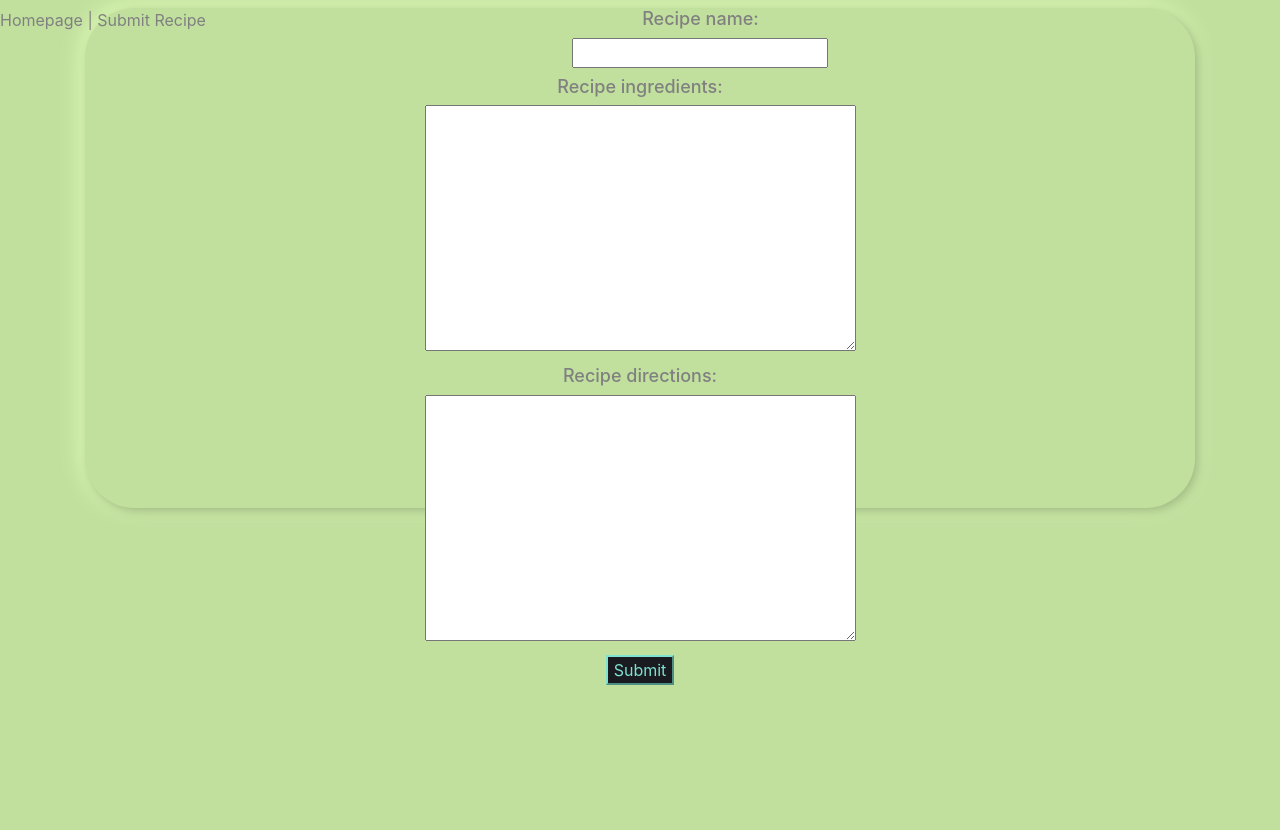
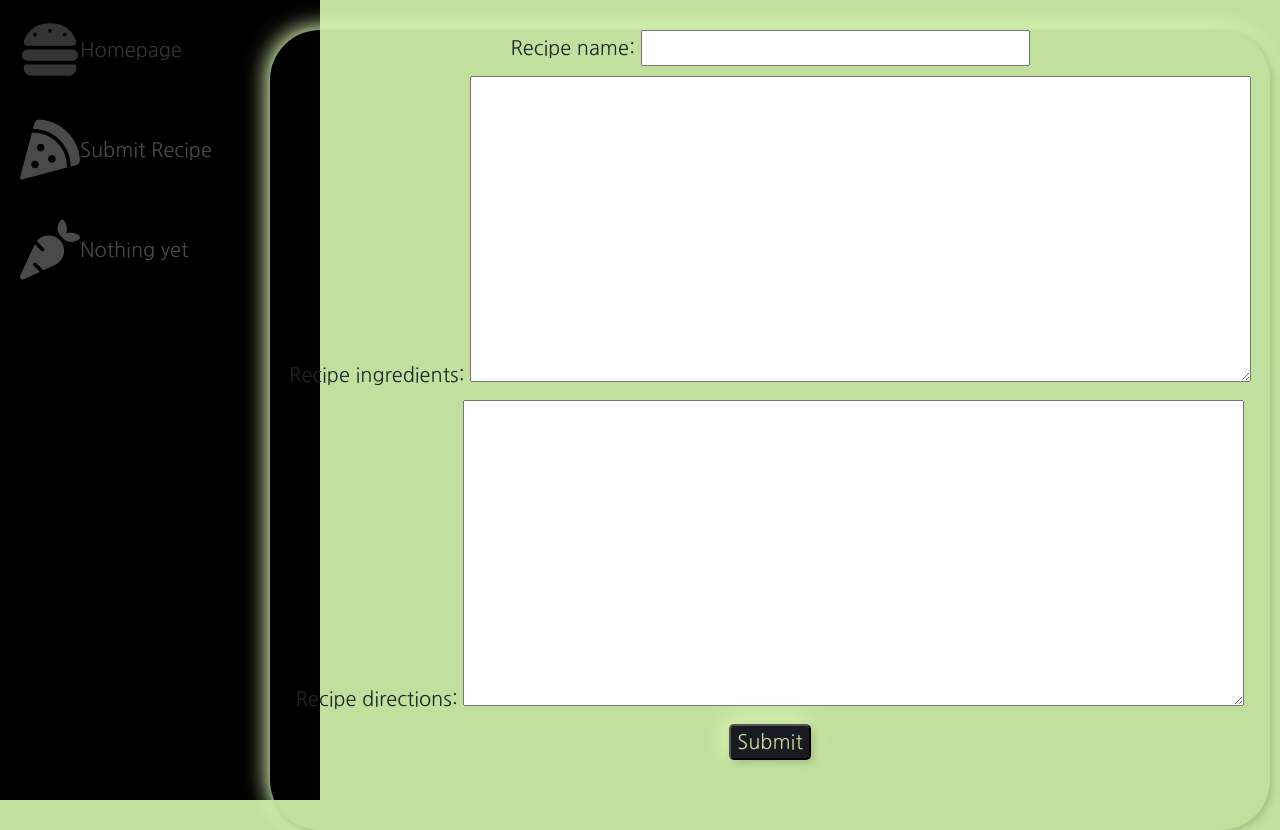
Before and after one commit to gageschmidt/whats_cookin_python, a Django app: template whats_cookin/templates/submission.html in a window 1280 px wide. Before the commit the page ends 685 px from the top, so only its background shows below. Run offline with Django 3.2, Linux system fonts and the light colour scheme; the template is opened without the code that fills it: values that come from a table or form of the project are taken from there, others are empty; parts of the project's set-up code (start-up, migrations or seed data) failed here and were passed over; some libraries are stand-ins or nearby versions.

Commit message:
added a ton of styling. entire navigation overhaul, as well as submission styling.

```diff
--- a/whats_cookin/controllers/submission.py
+++ b/whats_cookin/controllers/submission.py
@@ -14,9 +14,10 @@ def index(request):
             try:
                 elasticsearch.index_recipe(name, ingredients, directions)
             finally:
-              return redirect(request, form)
+                return redirect(request, form)
     else:
-       return redirect(request, form)
+        return redirect(request, form)
+
 
 def redirect(request, form):
     return render(request, 'submission.html', {'form': form}, locals())
--- a/whats_cookin/forms/recipe.py
+++ b/whats_cookin/forms/recipe.py
@@ -6,18 +6,23 @@ class RecipeForm(forms.Form):
         label='Recipe Name',
         max_length=100,
         widget=forms.TextInput(
-            attrs={'class': 'name', 'required': 'true'}
+            attrs={'class': 'name-form-input', 'required': 'true'}
         )
     )
     ingredients = forms.CharField(
         label='Ingredients',
         widget=forms.Textarea(
-            attrs={'class': 'ingredients', 'required': 'true'}
+            attrs={'class': 'ingredients-form-input', 'required': 'true'}
         )
     )
     directions = forms.CharField(
         label='Directions',
         widget=forms.Textarea(
-            attrs={'class': 'directions', 'required': 'true'}
+            attrs={'class': 'directions-form-input', 'required': 'true'}
         )
     )
+
+    class Media:
+        css: {
+            'all': ('submission.css',)
+        }
--- a/whats_cookin/static/css/base.css
+++ b/whats_cookin/static/css/base.css
@@ -1,9 +1,74 @@
-nav {
-    float: left;
-}
-a {
-    color: #808080
-}
 body {
     background-color: #c1e09e;
+    margin: 0;
+    padding: 0;
+    font-family: 'Nanum Gothic', serif;
 }
+main {
+    margin-left: 5rem;
+    padding: 1rem;
+}
+.nav {
+    width: 5rem;
+    height: 100vh;
+    position: fixed;
+    background: black;
+    transition: width 200ms ease;
+}
+.nav:hover {
+    width: 16rem;
+}
+.nav:hover .nav-text{
+    display: block;
+}
+.nav-link {
+    display: flex;
+    align-items: center;
+    height: 5rem;
+    filter: grayscale(100%) opacity(0.7);
+    font-size: 20px;
+}
+.nav-link:hover{
+    grayscale(0%) opacity(1);
+}
+.nav-item {
+    align-items: center;
+    display: flex;
+    height: 5rem;
+    width: 100%;
+}
+.nav-text {
+    display: none;
+}
+.nav-ul {
+    list-style: none;
+    margin: 0;
+    padding: 0;
+    height: 100%;
+    display: flex;
+    flex-direction: column;
+    align-items: center;
+}
+#recipe-search-input {
+    left: 38%;
+    top: 12%;
+    margin-top: -50px;
+    margin-left: -50px;
+    width: 100px;
+    position: absolute;
+    height: 35px;
+    min-width: 500px;
+    border-radius: 35px;
+    box-shadow: inset 3px 3px 10px #a0ba83,
+                inset -3px -3px 20px #e2ffb9;
+}
+:root {
+    font-size: 20px;
+}
+.search-title {
+    left: 38%;
+    top: 8%;
+    margin-top: -50px;
+    margin-left: -50px;
+    position: absolute;
+}
--- a/whats_cookin/static/css/homepage.css
+++ b/whats_cookin/static/css/homepage.css
@@ -1,27 +1,14 @@
-h1 {
-    color: #808080;
-    text-shadow: 0px 1px 1px ;
-}
-h2 {
-    color: #808080;
-    font-size: 18px;
-}
 #recipe-otd {
+    left: 25%;
+    top: 18%;
+    margin-top: -50px;
+    margin-left: -50px;
+    position: absolute;
     border-color: #808080;
     border-radius: 50px;
     box-shadow: 3px 3px 10px #a0ba83,
                 -3px -3px 22px #e2ffb9;
-    position: center;
     min-width: 1000px;
     height: 500px;
-    right: -45px;
-    top: 50px;
     text-align: center;
 }
-#recipe-search-input {
-    height: 35px;
-    min-width: 500px;
-    border-radius: 35px;
-    box-shadow: inset 3px 3px 10px #a0ba83,
-                inset -3px -3px 20px #e2ffb9;
-}
--- a/whats_cookin/static/css/submission.css
+++ b/whats_cookin/static/css/submission.css
@@ -1,20 +1,33 @@
-label {
-    color: #dfe5ef;
+#recipe-search-input {
+    display: none;
+}
+.search-title {
+    display: none;
+}
+#id_name #id_ingredients #id_directions {
+    border-radius: 20px !important;
+    box-shadow: inset 3px 3px 10px #a0ba83,
+    inset -3px -3px 20px #e2ffb9 !important;
 }
 #submit-recipe {
-    color: #7DE2D1;
-    border-color: #7DE2D1;
+    border-radius: 5px;
+    box-shadow: 3px 3px 10px #a0ba83,
+                -3px -3px 22px #e2ffb9;
+    color: #c1e09e;
+    border-color: black;
     background-color: #1a1b20;
 }
 #submit-container {
+    left: 25%;
+    top: 10%;
+    margin-top: -50px;
+    margin-left: -50px;
+    position: absolute;
     border-color: #808080;
     border-radius: 50px;
     box-shadow: 3px 3px 10px #a0ba83,
                 -3px -3px 22px #e2ffb9;
-    position: center;
     min-width: 1000px;
-    height: 500px;
-    right: -45px;
-    top: 50px;
+    height: 800px;
     text-align: center;
 }
--- a/whats_cookin/static/js/navigation.js
+++ /dev/null
@@ -1 +0,0 @@
-console.log('test');
--- a/whats_cookin/static/js/notify.js
+++ /dev/null
@@ -1 +0,0 @@
-console.log('test');
--- /dev/null
+++ b/whats_cookin/static/js/submission-popup.js
@@ -0,0 +1,4 @@
+let submit = $('#submit-recipe');
+submit.on('click', function () {
+    alert('right now this is a meager alert, but will soon be a cool popup')
+});
--- a/whats_cookin/templates/layouts/base.html
+++ b/whats_cookin/templates/layouts/base.html
@@ -2,34 +2,59 @@
 <html lang="en">
 <head>
     <title> What's Cooking? </title>
-    <!-- Required meta tags -->
+
     <meta charset="utf-8">
     <meta name="viewport" content="width=device-width, initial-scale=1, shrink-to-fit=no">
 
+    <script src="https://code.jquery.com/jquery-3.4.1.min.js" integrity="sha256-CSXorXvZcTkaix6Yvo6HppcZGetbYMGWSFlBw8HfCJo=" crossorigin="anonymous"></script>
     <!-- Bootstrap CSS -->
     <link rel="stylesheet" href="https://stackpath.bootstrapcdn.com/bootstrap/4.3.1/css/bootstrap.min.css" integrity="sha384-ggOyR0iXCbMQv3Xipma34MD+dH/1fQ784/j6cY/iJTQUOhcWr7x9JvoRxT2MZw1T" crossorigin="anonymous">
-
+    <!-- font awesome cdn -->
+    <script src="https://kit.fontawesome.com/f2647e425b.js" data-auto-add-css="false" crossorigin="anonymous"></script>
+    <!-- google font -->
+    <link href="https://fonts.googleapis.com/css?family=Nanum+Gothic&display=swap" rel="stylesheet">
 </head>
 <body>
-
-  <div class="text-center underline muted">
-      <nav>
-          <a href="/">Homepage |</a>
-          <a href="/submit">Submit Recipe </a>
+    <nav class="nav">
+        <ul class="nav-ul">
+            <li class="nav-item">
+                <a class="nav-link" href="/">
+                    <i class="fas fa-hamburger fa-3x"></i>
+                    <span class="nav-text">
+                         Homepage
+                    </span>
+                </a>
+            </li>
+            <li class="nav-item">
+                <a class="nav-link" href="/submit">
+                    <i class="fas fa-pizza-slice  fa-3x"></i>
+                    <span class="nav-text">
+                         Submit Recipe
+                    </span>
+                </a>
+            </li>
+              <li class="nav-item">
+                <a class="nav-link" href="#">
+                    <i class="fas fa-carrot  fa-3x"></i>
+                    <span class="nav-text">
+                         Nothing yet
+                    </span>
+                </a>
+            </li>
+        </ul>
     </nav>
-      <div class="greeting-header text-muted under">
-      <h1>
-          {% block header %}
-          {% endblock %}
-      </h1>
-      </div>
+    <div class="search-container">
+        <span class="search-title">
+            What're you hungry for?
+        </span>
+        <label for="recipe-search">
+            <input id="recipe-search-input" type="text" />
+        </label>
     </div>
     {% block content %}
     {% endblock %}
     {% load static %}
-    <script src="{% static 'js/notify.js' %}"></script>
     <link rel="stylesheet" href="{% static 'css/base.css' %}">
-    <link rel="stylesheet" href="{% static 'css/homepage.css' %}">
     <script src="https://code.jquery.com/jquery-3.3.1.slim.min.js" integrity="sha384-q8i/X+965DzO0rT7abK41JStQIAqVgRVzpbzo5smXKp4YfRvH+8abtTE1Pi6jizo" crossorigin="anonymous"></script>
     <script src="https://cdnjs.cloudflare.com/ajax/libs/popper.js/1.14.7/umd/popper.min.js" integrity="sha384-UO2eT0CpHqdSJQ6hJty5KVphtPhzWj9WO1clHTMGa3JDZwrnQq4sF86dIHNDz0W1" crossorigin="anonymous"></script>
     <script src="https://stackpath.bootstrapcdn.com/bootstrap/4.3.1/js/bootstrap.min.js" integrity="sha384-JjSmVgyd0p3pXB1rRibZUAYoIIy6OrQ6VrjIEaFf/nJGzIxFDsf4x0xIM+B07jRM" crossorigin="anonymous"></script>
--- a/whats_cookin/templates/submission.html
+++ b/whats_cookin/templates/submission.html
@@ -1,33 +1,35 @@
 {% extends 'layouts/base.html' %}
 
 {% block content %}
-    <div class="container">
     <div id="submit-container">
+        {{ form.media }}
         <form method="post" id="recipe-form">
         {% csrf_token %}
             <div>
-                        <label id="recipe-name">
-                            <h2> Recipe name: </h2>
+                <label for="recipe-name">
+                    <span class="recipe-name"> Recipe name: </span>
                         {{ form.name }}
                  </label>
             </div>
             <div>
-                        <label id="recipe-ingredients">
-                            <h2> Recipe ingredients: </h2>
+                <label for="recipe-ingredients">
+                    <span class="recipe-ingredients"> Recipe ingredients: </span>
                     {{ form.ingredients }}
                 </label>
             </div>
             <div>
-                         <label id="recipe-directions">
-                             <h2> Recipe directions: </h2>
+                <label for="recipe-directions">
+                    <span class="recipe-description"> Recipe directions: </span>
                     {{ form.directions }}
                 </label>
             </div>
             <button id="submit-recipe">Submit</button>
         </form>
     </div>
+    <div id="submit-dialog">
+        <span class="dialog-dialog">Here</span>
     </div>
     {% load static %}
-    <script src="{% static 'js/notify.js' %}"></script>
+    <script src="{% static 'js/submission-popup.js' %}"></script>
     <link rel="stylesheet" href="{% static 'css/submission.css' %}">
 {% endblock %}
```
Also changed, not shown: whats_cookin/templates/home.html (+12 -27 lines). Lines whose indentation alone changed are shown as unchanged.
